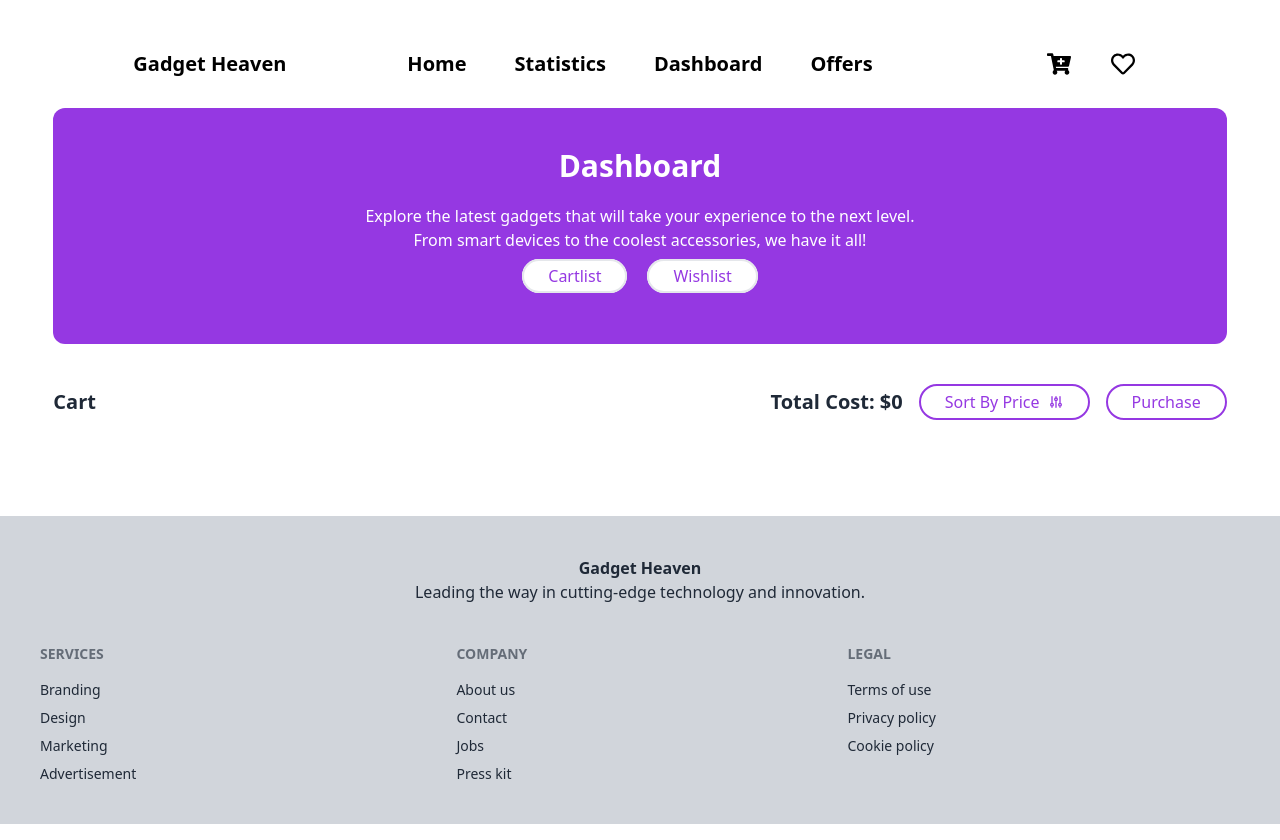
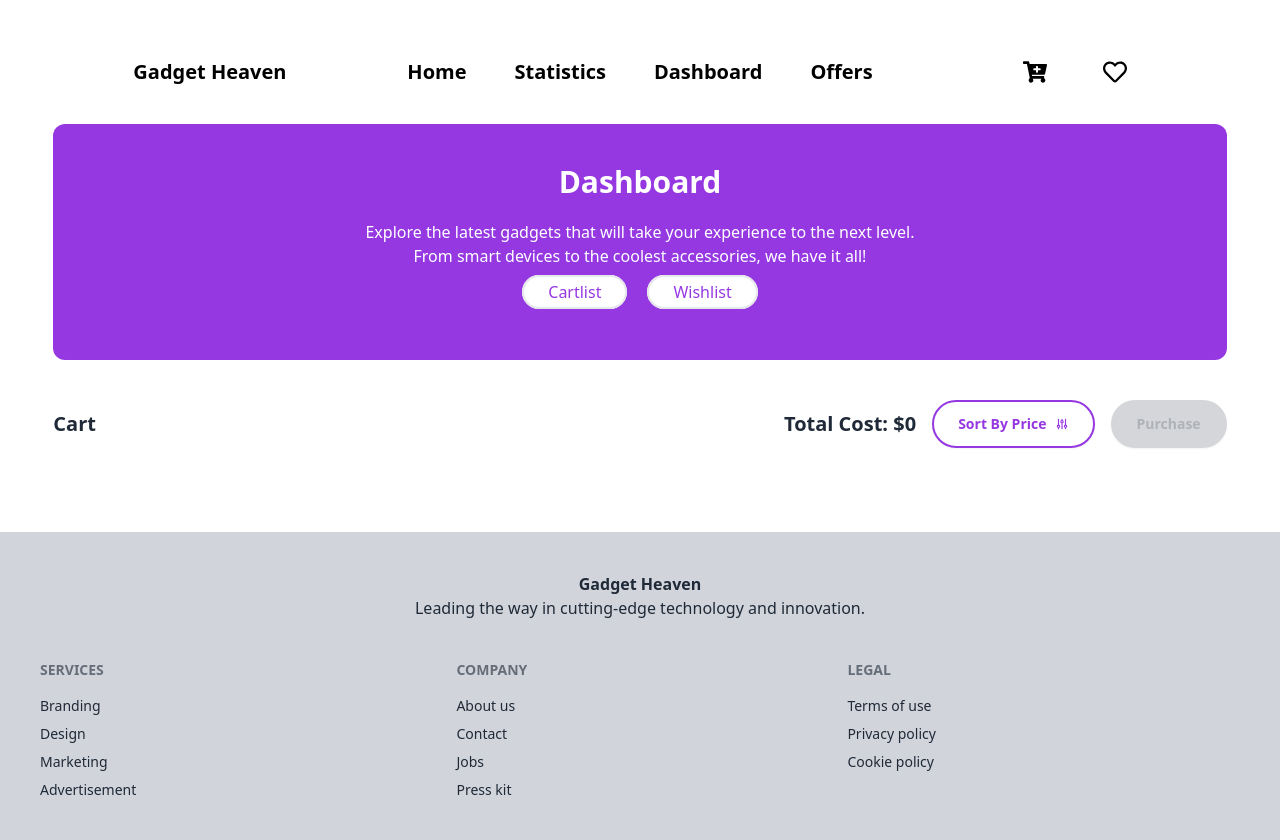
Before and after one commit to programming-hero-web-course-4/b10a8-gadget-heaven-munna516, a React (Vite) app: page /dashboard in a window 1280 px wide. Built offline with nearby package versions, Linux system fonts and the light colour scheme.

Commit message:
wishlist and cartlist done fully

```diff
--- a/src/Components/CartList.jsx
+++ b/src/Components/CartList.jsx
@@ -1,21 +1,29 @@
-import React, {  useState } from 'react';
+import React, { useEffect, useState } from 'react';
 import { HiOutlineAdjustments } from "react-icons/hi";
-import {  getStoreCartList} from '../Utilities/AddToDb';
-import { useLoaderData } from 'react-router-dom';
+import { getStoreCartList } from '../Utilities/AddToDb';
+import { json, useLoaderData } from 'react-router-dom';
 import CartAndWishlist from '../Components/CartAndWishlist';
-
+import { MdVerified } from "react-icons/md";
 
 const CartList = () => {
+    const [isDisable, setDisable] = useState(true)
+    const[newPrice, setNewPrice] = useState(0)
     const data = useLoaderData()
-    const storedCartId = getStoreCartList()
+    let storedCartId = getStoreCartList()
     const storedInCart = data.filter(items => storedCartId.includes(items.product_id))
     const [store, setStore] = useState(storedInCart)
     const totalPrice = storedInCart.reduce((accumulator, item) => accumulator + item.price, 0);
+
+    useEffect(() => {
+        storedCartId = getStoreCartList()
+        storedCartId.length == 0 ? setDisable(true) : setDisable(false)
+    }, [storedCartId])
 
     const handleCart = () => {
         const storedCartId = getStoreCartList()
         const storedInCart = data.filter((items) => storedCartId.includes(items.product_id))
         setStore(storedInCart)
+
     }
 
     const handleSortByPrice = () => {
@@ -31,22 +39,43 @@ const CartList = () => {
         const storedInCart = storedCartId.filter(item => item !== id);
         localStorage.setItem('cart-list', JSON.stringify(storedInCart))
         handleCart()
+
+    }
+    const deleteCart = () => {
+        localStorage.setItem('cart-list', JSON.stringify([]))
+        setNewPrice(totalPrice)
+        setStore([])
     }
     return (
         <div>
+
+            <dialog id="my_modal_1" className="modal">
+                <div className="modal-box flex  flex-col items-center">
+                    <h3 className="font-bold text-7xl text-green-400"><MdVerified /></h3>
+                    <p className="py-4 text-4xl font-bold">Payment Successfull</p>
+                    <p className='text-xl text-gray-400'>Thanks For purchasing.</p>
+                    <p className='text-xl text-gray-400'>Total : ${newPrice}</p>
+                    <div className="modal-action text-center">
+                        <form method="dialog">
+                            <button className="btn border-[#9538E2] hover:bg-[#9538E2] hover:text-white">Close</button>
+                        </form>
+                    </div>
+                </div>
+            </dialog>
             <div className='flex justify-between items-center mt-10 '>
                 <h1 className='text-xl font-bold'>Cart</h1>
                 <div className='flex items-center gap-4'>
                     <h1 className='text-xl font-bold'>Total Cost: ${totalPrice}</h1>
-                    <button onClick={() => handleSortByPrice()} className="border-2 border-[#9538E2] bg-white px-6 py-1 rounded-full text-[#9538E2] flex gap-2 items-center hover:bg-[#9538E2] hover:text-white">Sort By Price <HiOutlineAdjustments /></button>
+                    <button onClick={() => handleSortByPrice()} className="btn border-2 border-[#9538E2] bg-white px-6 py-1 rounded-full text-[#9538E2] flex gap-2 items-center hover:bg-[#9538E2] hover:text-white">Sort By Price <HiOutlineAdjustments /></button>
 
-                    <button className="border-2 border-[#9538E2] bg-white px-6 py-1 rounded-full text-[#9538E2] flex gap-2 items-center hover:bg-[#9538E2] hover:text-white">Purchase</button>
+                    <button onClick={() => { document.getElementById('my_modal_1').showModal(); deleteCart() }} className="btn border-2 border-[#9538E2] bg-white px-6 py-1 rounded-full text-[#9538E2] flex gap-2 items-center hover:bg-[#9538E2] hover:text-white" disabled={isDisable}>Purchase</button>
                 </div>
             </div>
 
             <div className='mt-10 mb-20 space-y-5'>
                 {
                     store.map(product => <CartAndWishlist key={product.product_id} product={product} handleDelete={handleDelete}></CartAndWishlist>)
+
                 }
             </div>
         </div>
--- a/src/Components/Navbar.jsx
+++ b/src/Components/Navbar.jsx
@@ -1,10 +1,18 @@
-import { NavLink, useLocation } from "react-router-dom";
+import { json, NavLink, useLocation } from "react-router-dom";
 import { FaCartPlus, FaRegHeart } from "react-icons/fa";
+import { useEffect, useState } from "react";
+import { getStoreCartList } from "../Utilities/AddToDb";
 
 
 const Navbar = () => {
 
     const location = useLocation()
+    // const cartStr = getStoreCartList('cart-list')
+    // const [cartCount, setCartCount] = useState(cartStr.length)
+    // useEffect(() => {
+    //     const cartStr = getStoreCartList('cart-list')
+    //     setCartCount(cartStr.length)
+    // }, [cartCount])
 
     return (
         <div className="w-11/12 mx-auto mt-5">
@@ -45,8 +53,8 @@ const Navbar = () => {
                     </ul>
                 </div>
                 <div className="navbar-end gap-4 text-2xl text-black">
-                    <span className="bg-white p-3 rounded-full">< FaCartPlus /></span>
-                    <span className="bg-white p-3 rounded-full"><FaRegHeart /></span>
+                    <span className="bg-white p-5 rounded-full">< FaCartPlus /> <span className="absolute top-9 right-60 text-red-600 "></span></span>
+                    <span className="bg-white p-5 rounded-full"><FaRegHeart /></span>
                 </div>
             </div>
         </div>
--- a/src/Pages/Offers.jsx
+++ b/src/Pages/Offers.jsx
@@ -24,7 +24,7 @@ const Offers = () => {
 
             <div className="grid grid-cols-1 md:grid-cols-2 lg:grid-cols-3 gap-6 mb-20">
                 {
-                    data.map(product => <OfferCard key={product.product_id} product={product}></OfferCard>)
+                    data.map((product) => <OfferCard key={product.product_id} product={product}></OfferCard>)
                 }
             </div>
 
--- a/src/main.jsx
+++ b/src/main.jsx
@@ -49,12 +49,12 @@ const router = createBrowserRouter([
       {
         path: '/details/:title',
         element: <Details></Details>,
-        loader: () => fetch('./allproducts.json')
+        loader: () => fetch('/allproducts.json')
       },
       {
         path: '/dashboard',
         element: <Dashboard></Dashboard>,
-        loader: () => fetch('./allproducts.json'),
+        loader: () => fetch('/allproducts.json'),
         children: [
 
           {
@@ -69,15 +69,10 @@ const router = createBrowserRouter([
           }
         ]
       },
-      // {
-      //   path: '/details/:title',
-      //   element: <Details></Details>,
-      //   loader: () => fetch('./allproducts.json')
-      // },
       {
         path: '/offers',
         element: <Offers></Offers>,
-        loader: () => fetch('./offers.json')
+        loader: () => fetch('/offers.json')
       }
 
     ]
```
